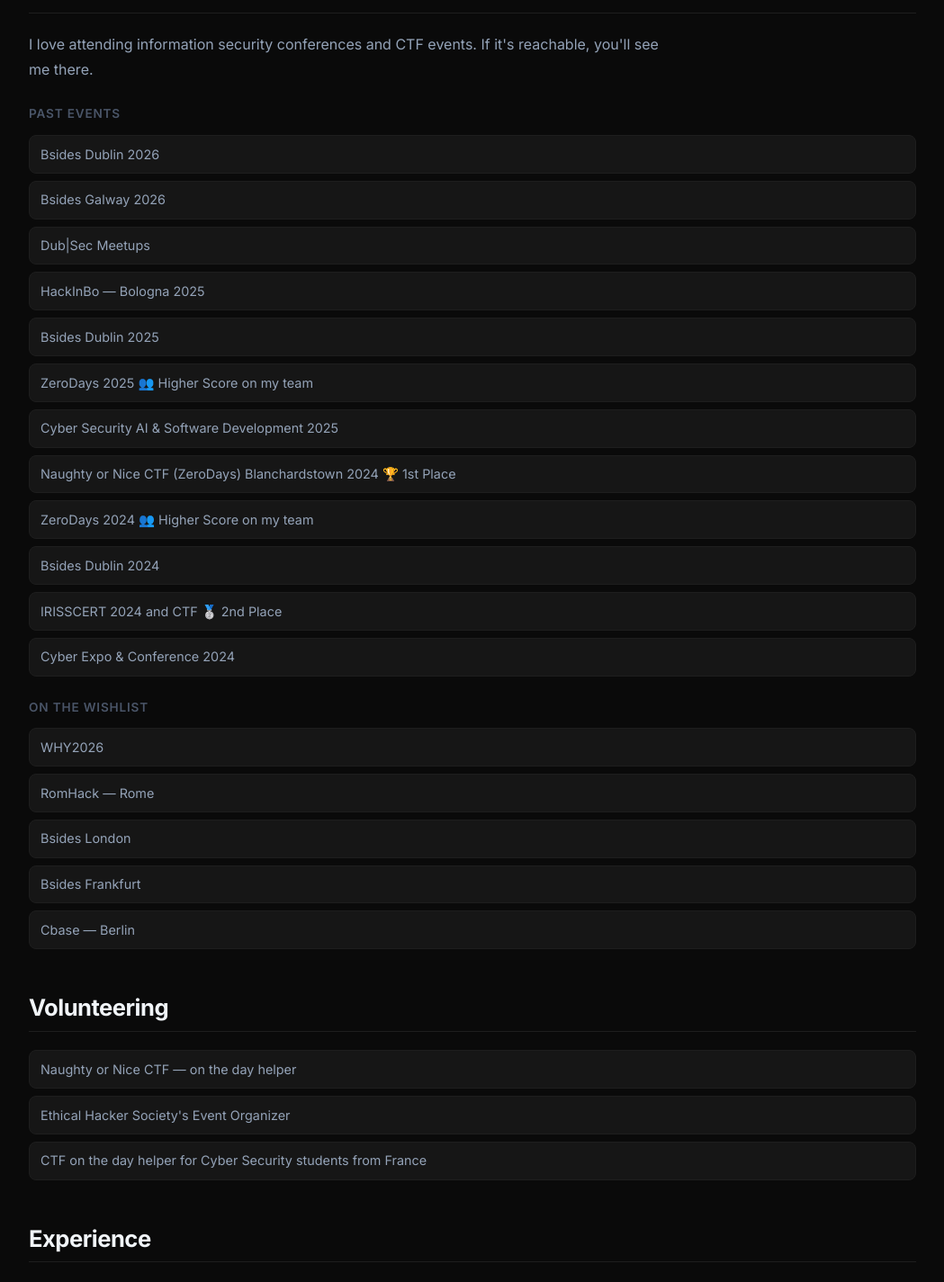
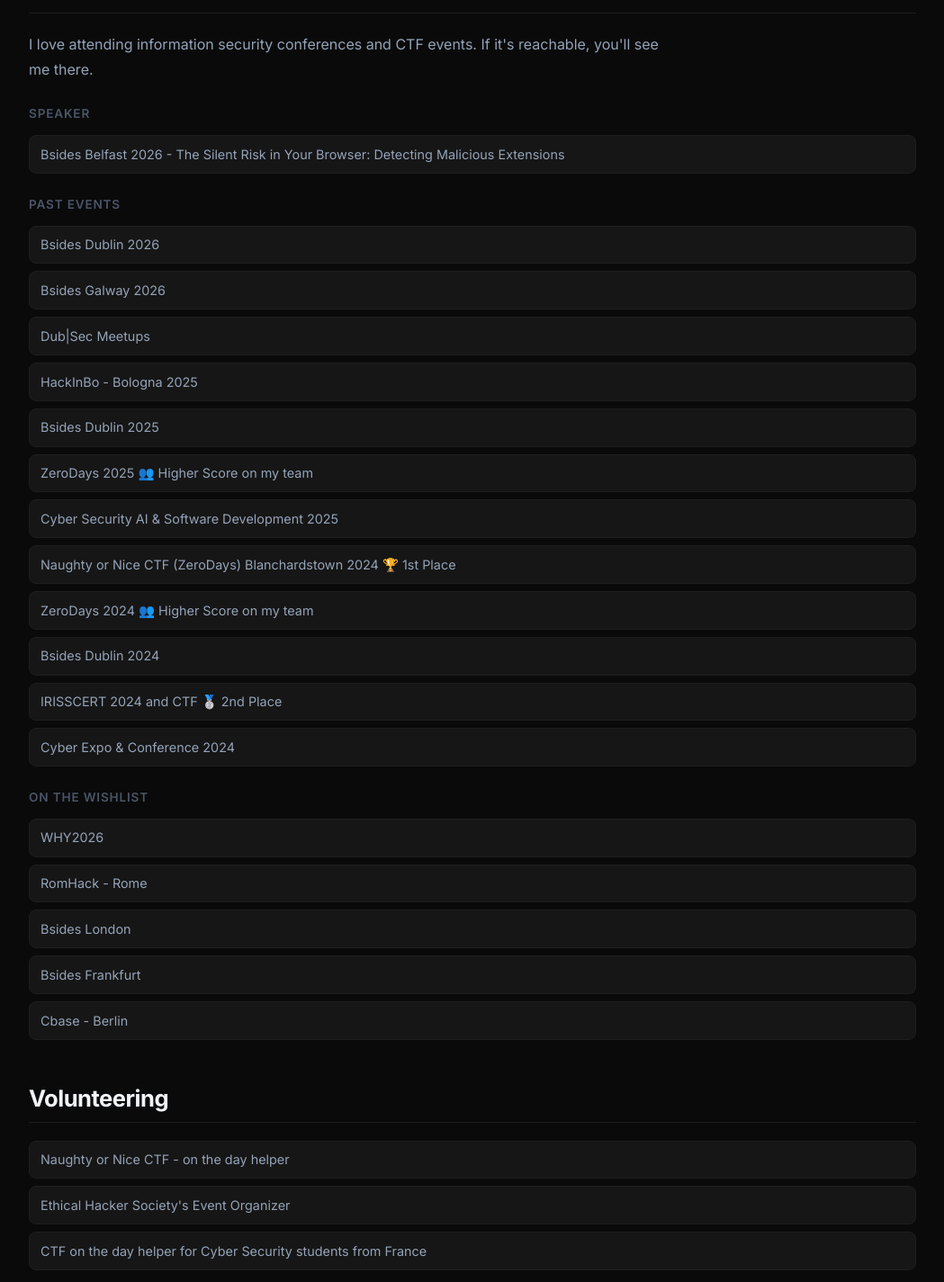
Before and after one commit to GherardoFiori/Buio.me, a React (Create React App) app: page /about in a window 1280 px wide. Shown: the part 585-2010 px from the top of the page at 90% size, without its empty margins (115-1164 px from the left). Built offline with nearby package versions, Linux system fonts and the light colour scheme.

Commit message:
Updating Website

```diff
--- a/src/pages/about.js
+++ b/src/pages/about.js
@@ -59,11 +59,15 @@ const skills = [
   { icon: '/skills logo/n8n.png', name: 'Automation' }
 ];
 
+const speakerEvents = [
+  'Bsides Belfast 2026 - The Silent Risk in Your Browser: Detecting Malicious Extensions',
+];
+
 const pastEvents = [
   'Bsides Dublin 2026',
   'Bsides Galway 2026',
   'Dub|Sec Meetups',
-  'HackInBo — Bologna 2025',
+  'HackInBo - Bologna 2025',
   'Bsides Dublin 2025',
   'ZeroDays 2025 👥 Higher Score on my team',
   'Cyber Security AI & Software Development 2025',
@@ -76,14 +80,14 @@ const pastEvents = [
 
 const futureEvents = [
   'WHY2026',
-  'RomHack — Rome',
+  'RomHack - Rome',
   'Bsides London',
   'Bsides Frankfurt',
-  'Cbase — Berlin',
+  'Cbase - Berlin',
 ];
 
 const volunteering = [
-  'Naughty or Nice CTF — on the day helper',
+  'Naughty or Nice CTF - on the day helper',
   "Ethical Hacker Society's Event Organizer",
   'CTF on the day helper for Cyber Security students from France',
 ];
@@ -112,6 +116,10 @@ const About = () => {
       <p className="about-bio">
         I love attending information security conferences and CTF events. If it's reachable, you'll see me there.
       </p>
+            <p className="events-subheading">Speaker</p>
+      <ul className="events-list">
+        {speakerEvents.map((e, i) => <li key={i}>{e}</li>)}
+      </ul>
       <p className="events-subheading">Past events</p>
       <ul className="events-list">
         {pastEvents.map((e, i) => <li key={i}>{e}</li>)}
```
Also changed, not shown: public/portafolio.png, public/profile.png.
